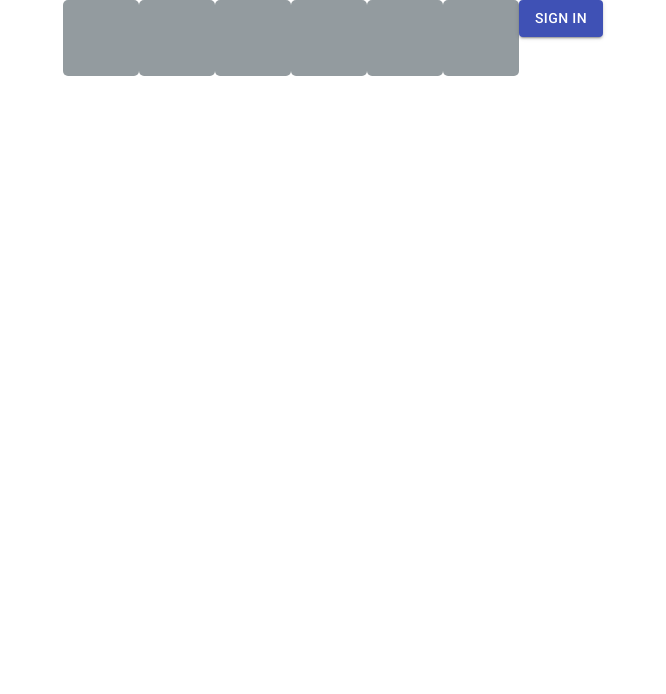
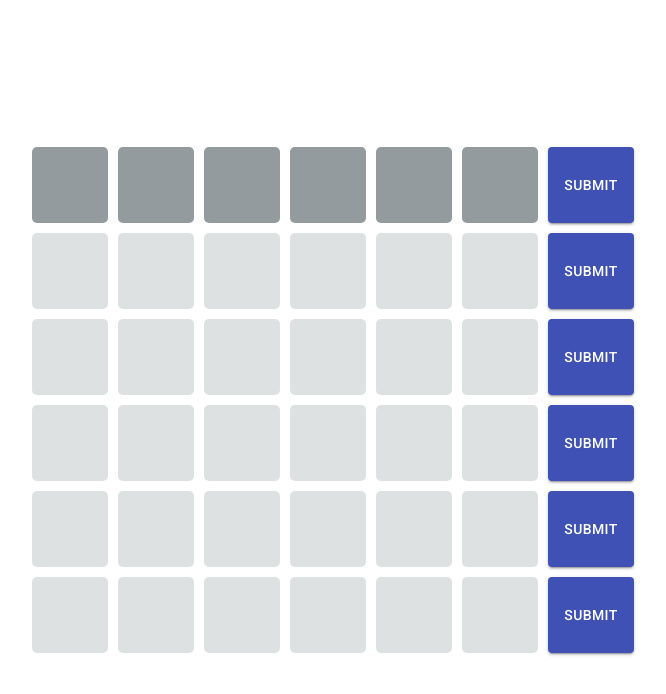
Before and after one commit to brunofariasdeo/six, a React (Create React App) app: page / in a window 1280 px wide. Shown: the top 694 px of the page, without its empty margins (307-973 px from the left). Built offline with nearby package versions, Linux system fonts and the light colour scheme.

Commit message:
Style components based on which guess user is

```diff
--- a/src/App.js
+++ b/src/App.js
@@ -1,8 +1,16 @@
 import { Grid } from "@material-ui/core";
+import { useState } from "react";
 import Word from "./components/Word";
 import styles from "./App.module.scss";
 
 const App = () => {
+  const [currentGuessIndex, setCurrentGuessIndex] = useState(0);
+
+  const onGuessSubmit = () => {
+    setCurrentGuessIndex(currentGuessIndex + 1);
+    console.log("onGuessTriggered", currentGuessIndex);
+  };
+
   return (
     <Grid
       alignItems="center"
@@ -13,13 +21,13 @@ const App = () => {
       direction="column"
       justifyContent="center"
     >
-      {/* {
-        [...Array(6)].map((_, index) =>  */}
-      <Word
-      // key={index}
-      />
-      {/* )
-      } */}
+      {[...Array(6)].map((_, index) => (
+        <Word
+          isCurrentGuess={currentGuessIndex === index}
+          onGuessSubmit={onGuessSubmit}
+          key={index}
+        />
+      ))}
     </Grid>
   );
 };
--- a/src/App.module.scss
+++ b/src/App.module.scss
@@ -1,3 +1,4 @@
 .container {
   gap: 10px;
+  height: 100vh;
 }
--- a/src/components/LetterInput/index.js
+++ b/src/components/LetterInput/index.js
@@ -4,6 +4,7 @@ import styles from "./styles.module.scss";
 
 const POSITION_TO_STYLE = {
   correct: styles.correct,
+  disabled: styles.disabled,
   incorrect: styles.incorrect,
   notFound: styles.notFound,
 };
--- a/src/components/LetterInput/styles.module.scss
+++ b/src/components/LetterInput/styles.module.scss
@@ -27,3 +27,8 @@
 .notFound {
   background-color: #939b9f;
 }
+
+.disabled {
+  background-color: #939b9f;
+  opacity: 30%;
+}
--- a/src/components/Word/index.js
+++ b/src/components/Word/index.js
@@ -13,7 +13,7 @@ const NUMBER_TO_POSITION = {
   6: "sixthLetter",
 };
 
-const Word = () => {
+const Word = ({ isCurrentGuess, onGuessSubmit }) => {
   const { register, handleSubmit } = useForm();
 
   const [letters, setLetters] = useState({});
@@ -36,6 +36,7 @@ const Word = () => {
 
     setIsSubmmited(true);
     setLetters(data);
+    onGuessSubmit();
   };
 
   return (
@@ -48,22 +49,24 @@ const Word = () => {
       direction="row"
       justifyContent="center"
     >
-      <form onSubmit={handleSubmit(onSubmit)}>
+      <form className={styles.wordForm} onSubmit={handleSubmit(onSubmit)}>
         {[...Array(6)].map((_, index) => (
           <LetterInput
-            disabled={isSubmitted}
+            disabled={!isCurrentGuess || isSubmitted}
             id={NUMBER_TO_POSITION[index + 1]}
             key={index}
             position={
               isSubmitted
                 ? letters[NUMBER_TO_POSITION[index + 1]]["position"]
-                : ""
+                : isCurrentGuess
+                ? ""
+                : "disabled"
             }
             {...register(NUMBER_TO_POSITION[index + 1])}
           />
         ))}
         <Button type="submit" variant="contained" color="primary">
-          Sign in
+          Submit
         </Button>
       </form>
     </Grid>
--- a/src/components/Word/styles.module.scss
+++ b/src/components/Word/styles.module.scss
@@ -1,3 +1,4 @@
-.container {
+.wordForm {
+  display: flex;
   gap: 10px;
 }
```
